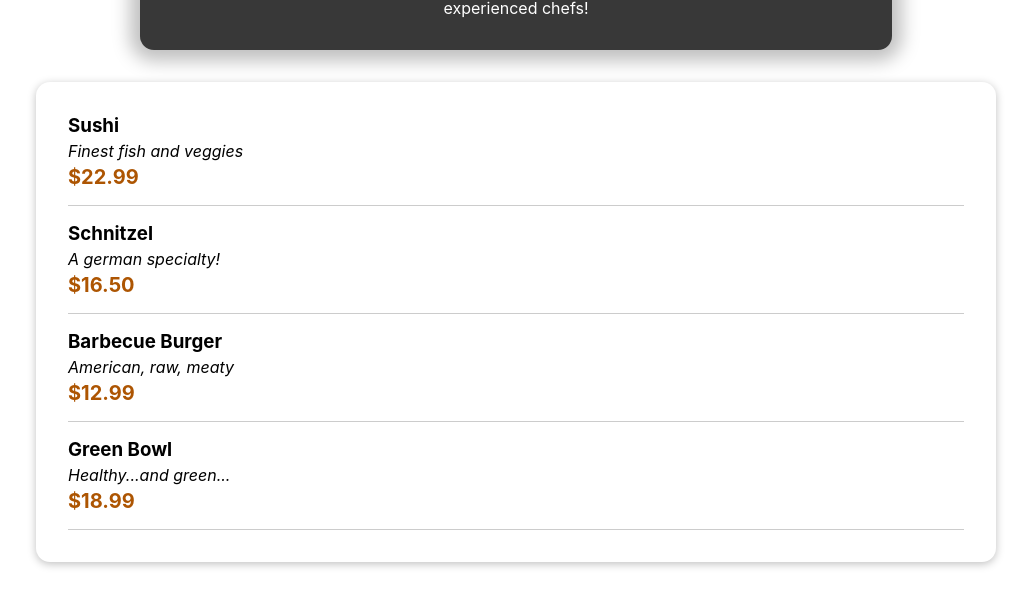
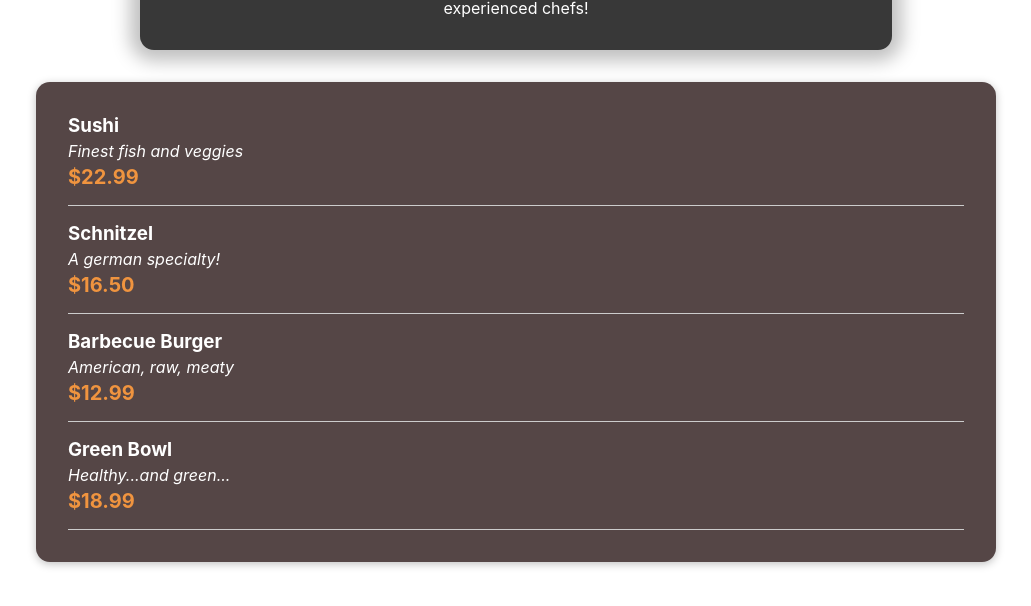
Before and after one commit to DeamonDev/node-js-learning, a React (Create React App) app: page / in a window 1280 px wide. Shown: the top 606 px of the page, without its empty margins (124-1155 px from the left). Built offline with nearby package versions, Linux system fonts and the light colour scheme.

Commit message:
dark mode

```diff
--- a/src/components/Meals/ MealItem/MealItem.module.css
+++ b/src/components/Meals/ MealItem/MealItem.module.css
@@ -7,16 +7,18 @@
 }
 
 .meal h3 {
+  color: white;
   margin: 0 0 0.25rem 0;
 }
 
 .description {
+  color: white;
   font-style: italic;
 }
 
 .price {
   margin-top: 0.25rem;
   font-weight: bold;
-  color: #ad5502;
+  color: #f0943f;
   font-size: 1.25rem;
 }
--- a/src/components/UI/Card.module.css
+++ b/src/components/UI/Card.module.css
@@ -2,5 +2,5 @@
   padding: 1rem;
   box-shadow: 0 2px 8px rgba(0, 0, 0, 0.25);
   border-radius: 14px;
-  background-color: white;
+  background-color: rgb(85, 70, 70);
 }
```
